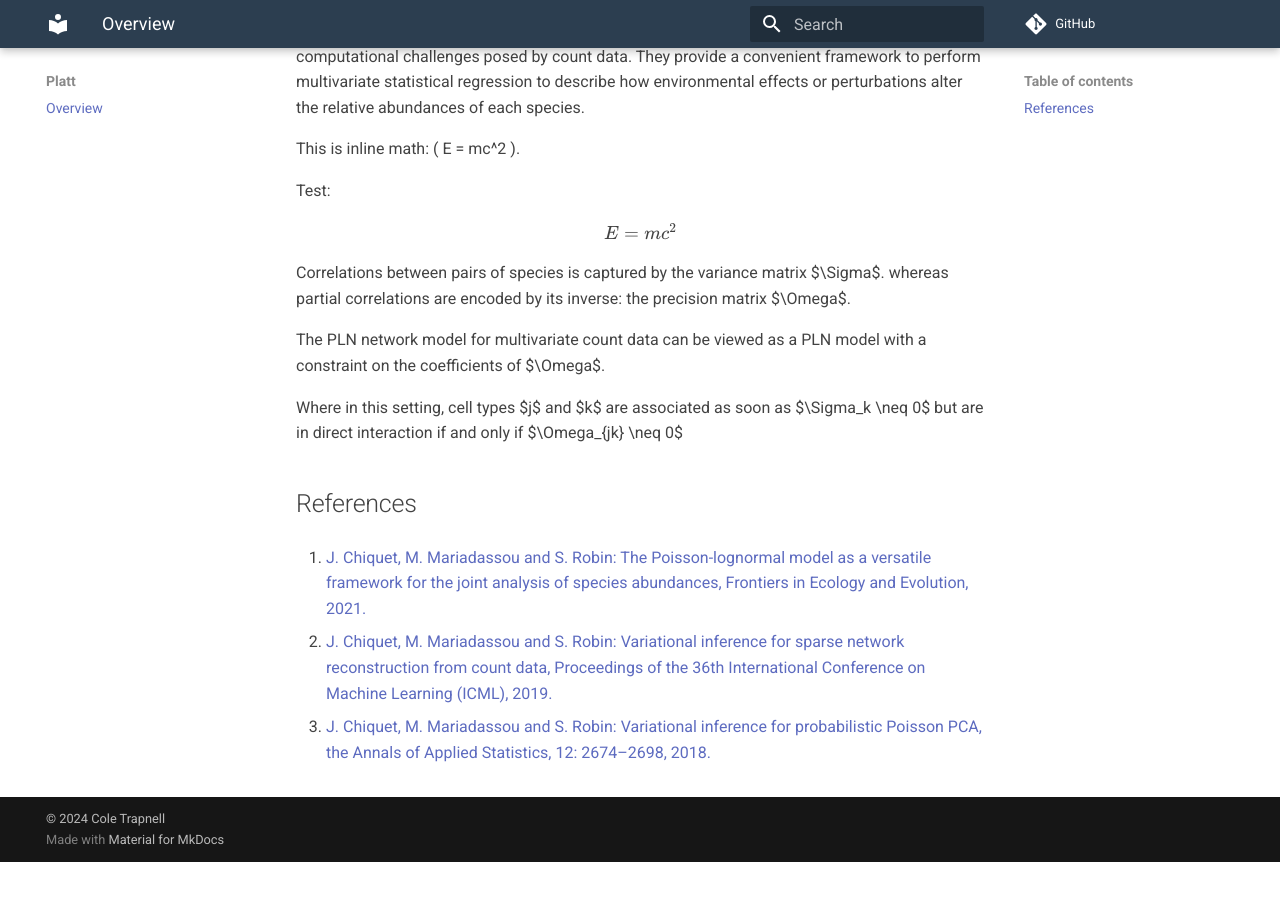
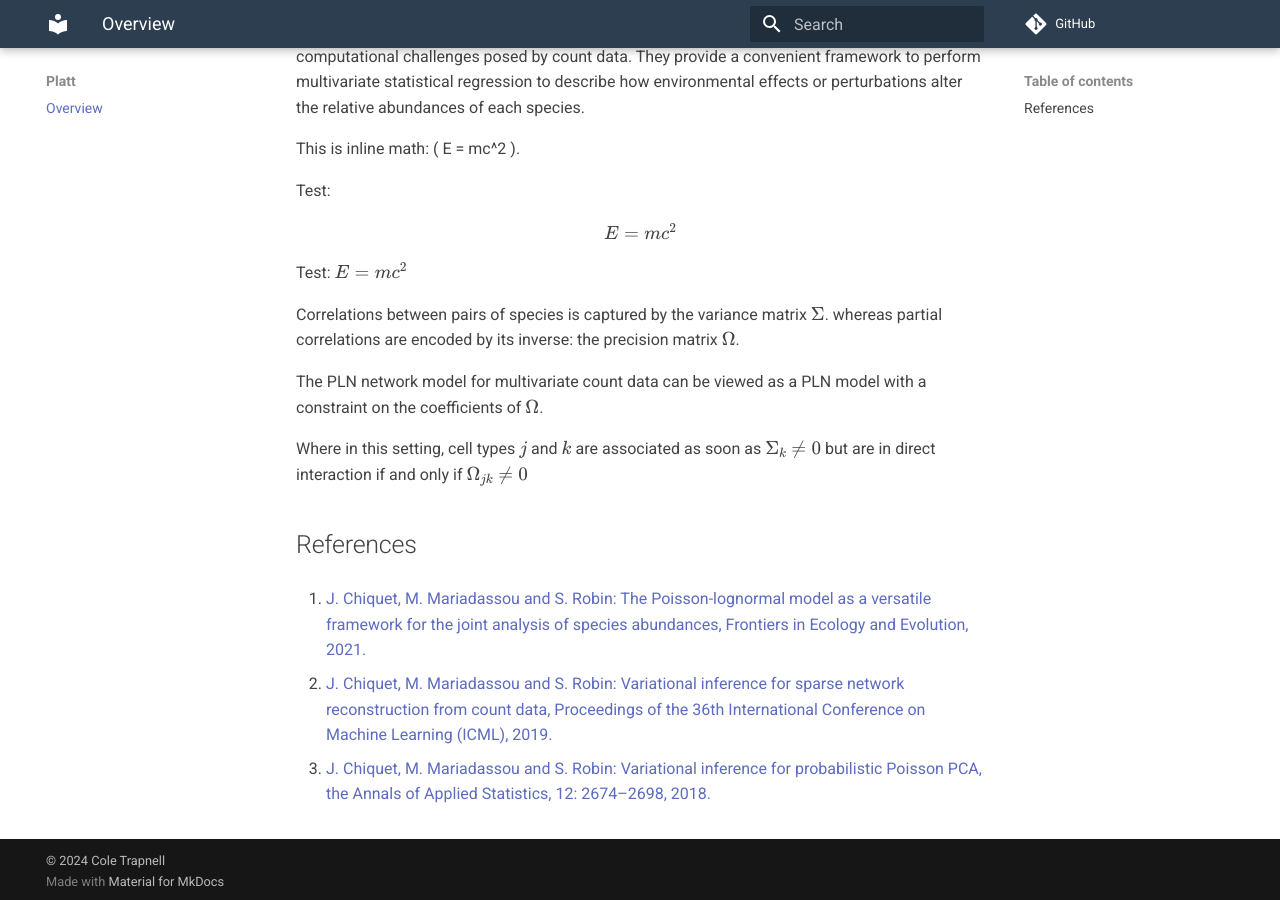
Before and after one commit to cole-trapnell-lab/platt, an MkDocs documentation site: the page built from docs/background.md, in a window 1280 px wide and 900 px high, scrolled down 522 px. Built offline with MkDocs 1.6.1 and Material for MkDocs 9.7.7, drawn with Linux system fonts in a browser that asks for light colours; comment, search, counter and statistics services are not loaded; before the commit the page ends 1384 px from its top, so only the background shows below that; some of the changed lines change nothing that is shown.

Commit message:
test latex

```diff
--- a/docs/background.md
+++ b/docs/background.md
@@ -1,6 +1,21 @@
 <script type="text/javascript" async
   src="https://cdnjs.cloudflare.com/ajax/libs/mathjax/3.2.0/es5/tex-mml-chtml.js">
 </script>
+
+<script type="text/javascript">
+  window.MathJax = {
+    tex: {
+      inlineMath: [['\\(', '\\)'], ['$', '$']],  // Explicit inline math delimiters
+    },
+    startup: {
+      ready: function() {
+        MathJax.startup.defaultReady();
+        MathJax.typeset();  // Ensures it processes the content after loading
+      }
+    }
+  };
+</script>
+
 
 
 ![](assets/platt_overview.png)
@@ -10,6 +25,7 @@ Platt is implemented using the PLNmodels package. PLN models are a multivariate
 This is inline math: \( E = mc^2 \).
 
 Test: $$ E = mc^2 $$
+Test: $ E = mc^2 $
 
 
 
```
